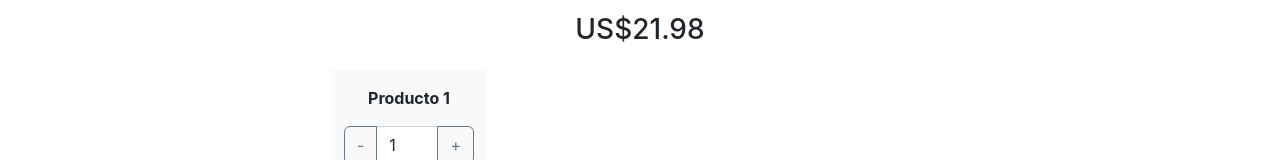
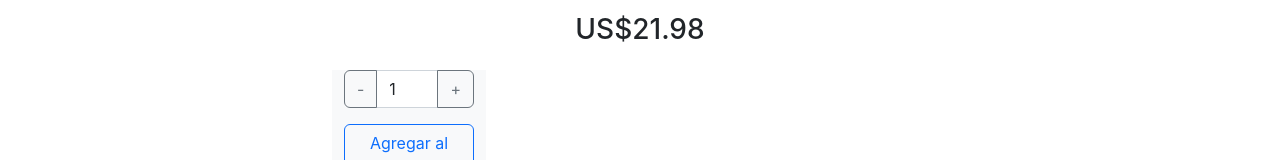
Before and after one commit to nezaga/Proyecto-CoderReact, a React (Create React App) app: page /item/101 in a window 1280 px wide. Shown: the part 540-700 px from the top of the page. Built offline with nearby package versions, Linux system fonts and the light colour scheme.

Commit message:
Desaparecer el ItemCount y redirección al carrito

```diff
--- a/src/components/ItemCount.jsx
+++ b/src/components/ItemCount.jsx
@@ -32,7 +32,6 @@ const ItemCount = ({stock, initial, onAdd}) => {
         <div className="container py-3">
             <div className="row">
                 <div className="col-md-3 bg-light">
-                    <p className="text-center pt-3"><strong>Producto 1</strong></p>
                     <div className="input-group mb-3">
                         <button className="btn btn-outline-secondary" type="button" id="button-addon1" onClick={() => {substractQty(itemQty - 1)}}>-</button>
                         <input type="text" className="form-control" value={itemQty} onChange={() =>{}}></input>
--- a/src/components/ItemDetail.jsx
+++ b/src/components/ItemDetail.jsx
@@ -1,9 +1,10 @@
 import React, { useState } from "react";
+import { Link } from "react-router-dom";
 import ItemCount from "./ItemCount"
 
 
 const ItemDetail = ({item}) => {
-    const [quantityToAdd, setquantityToAdd] = useState(1); //State donde se guarda lo que envía el ItemCount
+    const [quantityToAdd, setquantityToAdd] = useState(0); //State donde se guarda lo que envía el ItemCount
 
     const onAdd = (itemQty) => {
         setquantityToAdd(itemQty);
@@ -21,7 +22,7 @@ const ItemDetail = ({item}) => {
                 </ul>
                 <h3 className="text-center">US${item.price}</h3>
             </div>
-            <ItemCount stock={item.stock} initial={1} onAdd={onAdd}/>
+            {quantityToAdd === 0 ? <ItemCount stock={item.stock} initial={1} onAdd={onAdd} /> : <Link to={"/cart"}><button className="btn btn-outline-secondary" type="button">Ir al carrito</button></Link>}
         </div>
     )
 }
```
